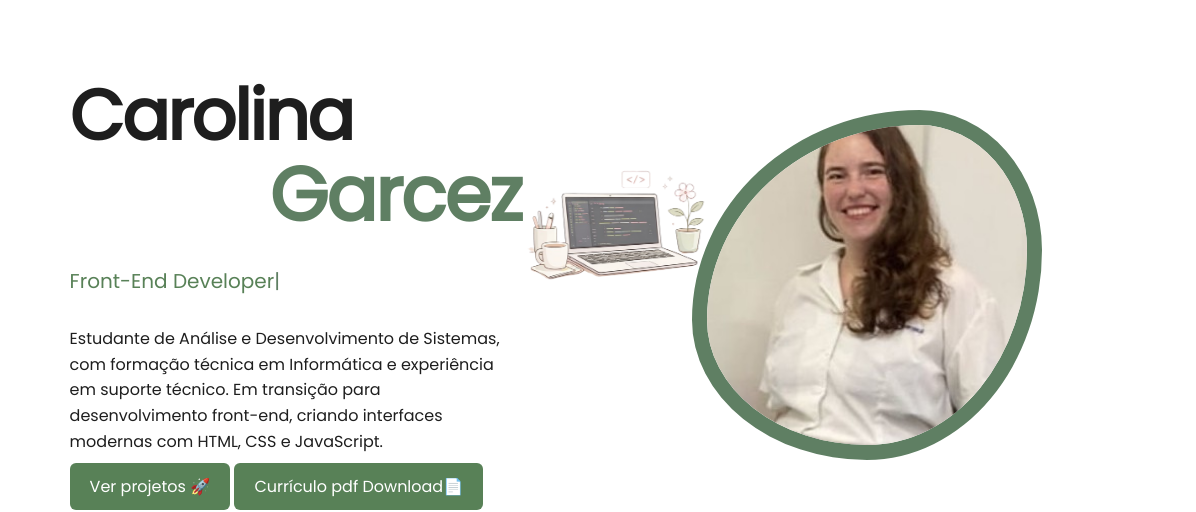
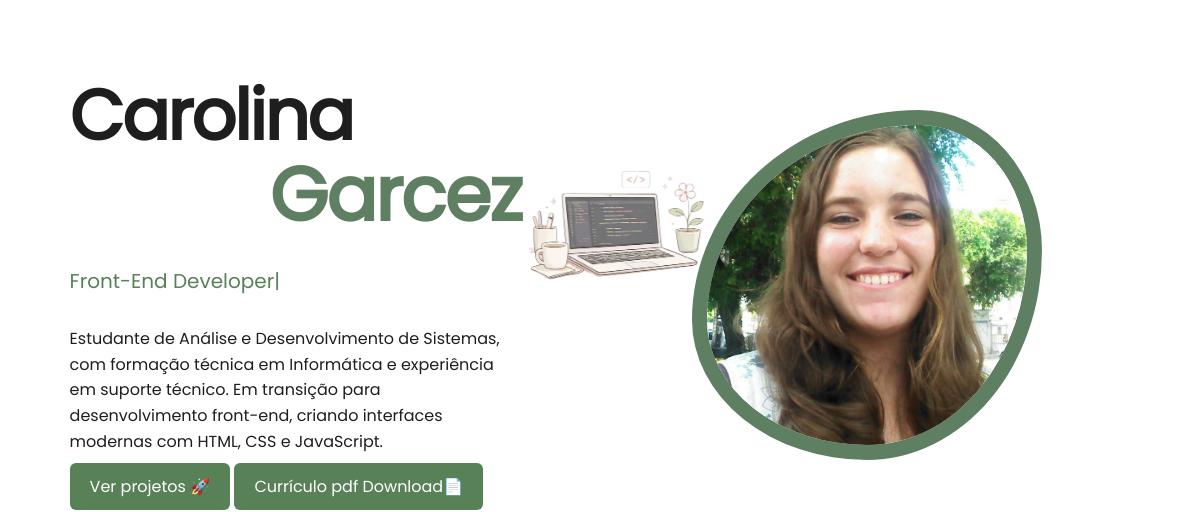
Before and after one commit to CarolinaGarcez/portfolio, a plain HTML site: page index.html in a window 1280 px wide. Shown: the part 232-744 px from the top of the page, 84-1280 px from the left. Drawn offline with nearby package versions, Linux system fonts and the light colour scheme.

Commit message:
style : mudança de foto perfil

```diff
--- a/index.html
+++ b/index.html
@@ -169,7 +169,7 @@
       </div>
 <!-- Minha foto -->
       <div class="hero-image">
-        <img src="img/perfil.png" alt="Foto Carol" />
+        <img src="img/perfila.png" alt="Foto Carol" />
       </div>
 
     </section>
```
